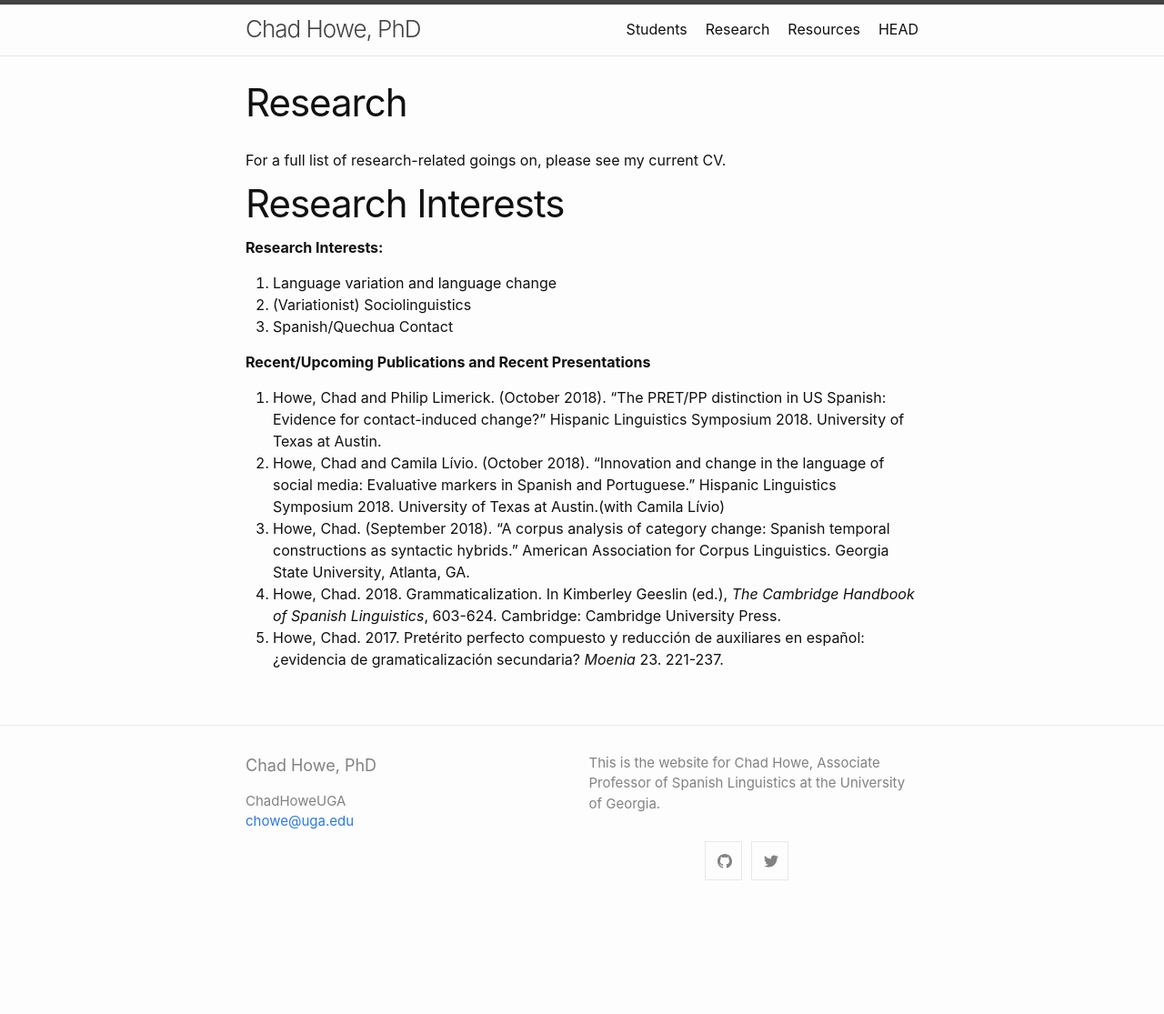
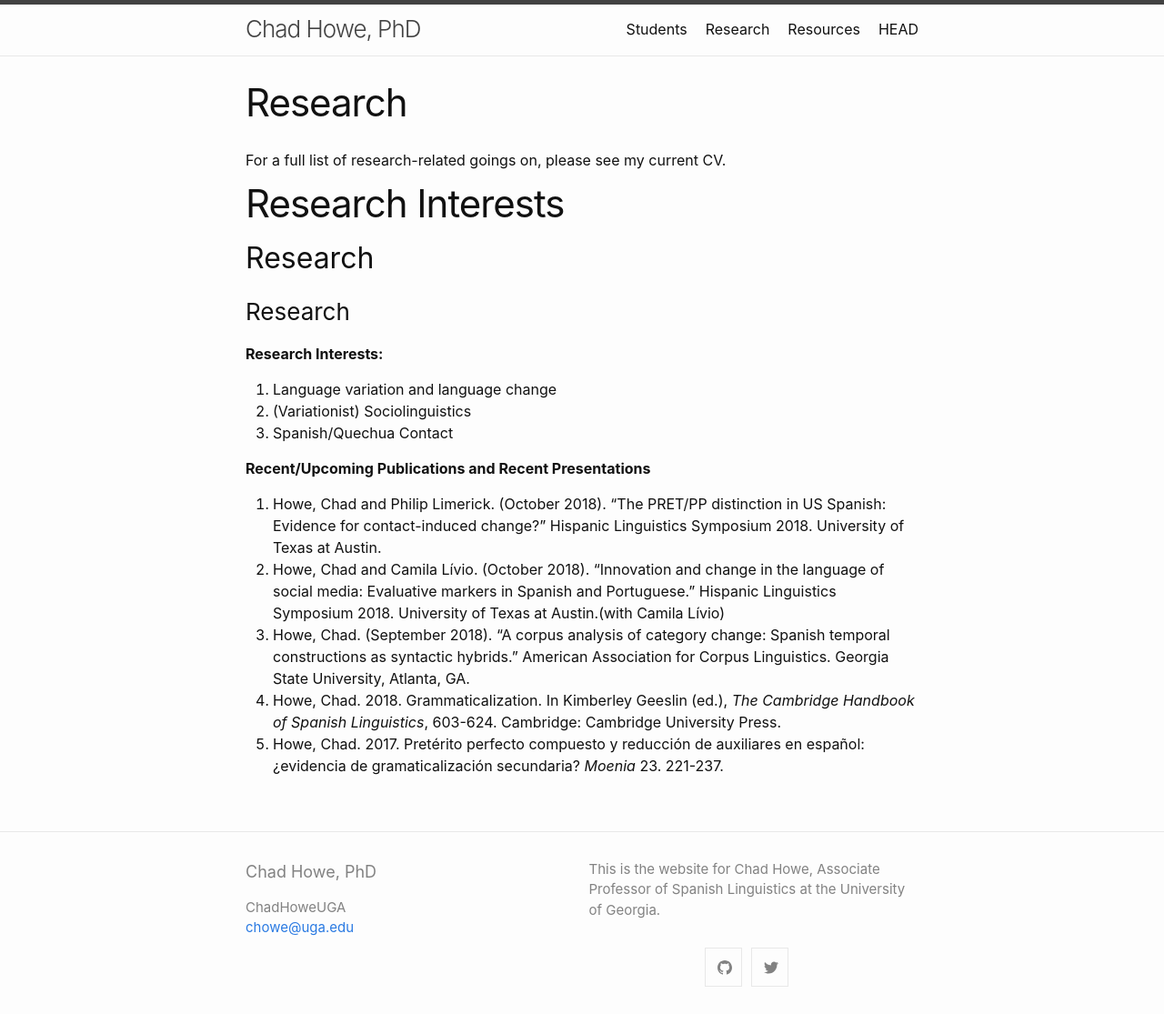
Before and after one commit to ChadHoweUGA/chowe, a Jekyll site: the page built from research.md, in a window 1280 px wide. Shown: the whole page at 91% size. Built offline with Jekyll 4.4.1, drawn with Linux system fonts in a browser that asks for light colours; before the commit the page ends 998 px from its top, so only the background shows below that.

Commit message:
Update research.md

```diff
--- a/research.md
+++ b/research.md
@@ -7,6 +7,8 @@ permalink: /research/
 For a full list of research-related goings on, please see my current CV.
 
 # Research Interests
+## Research
+### Research
 **Research Interests:**
 1.  Language variation and language change
 2.  (Variationist) Sociolinguistics
```
